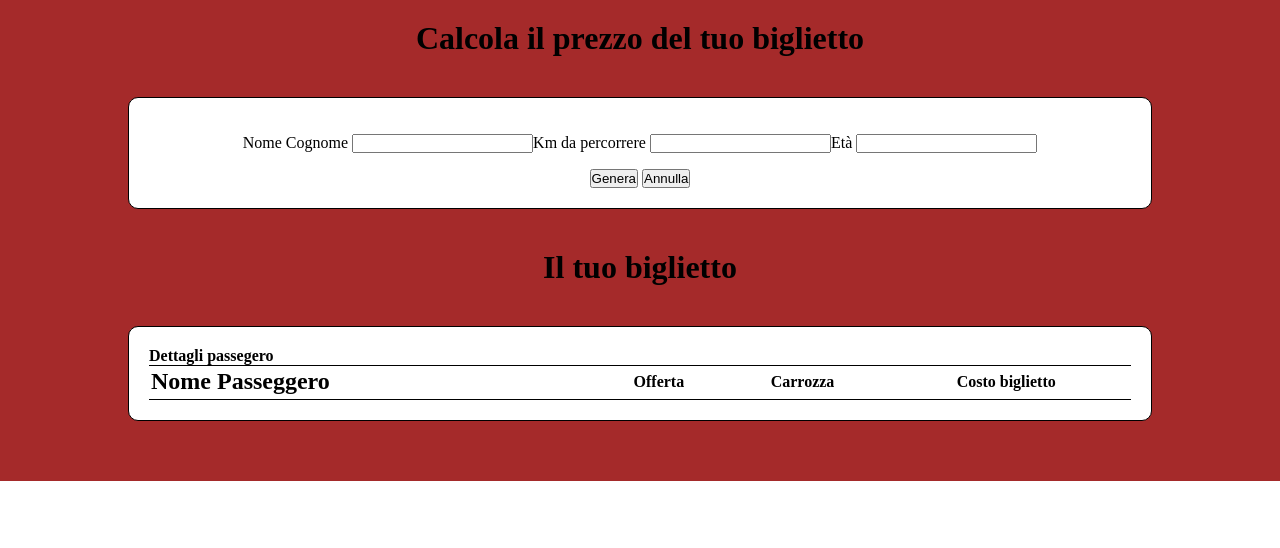
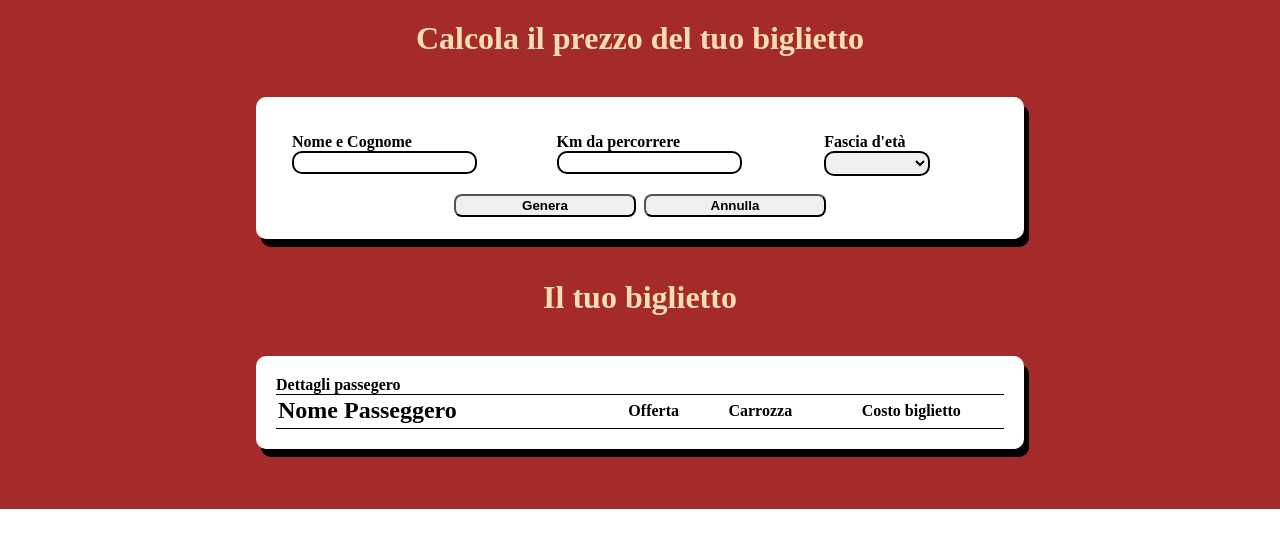
Before and after one commit to Robertarezza/js-biglietto-treno-form, a plain HTML site: page index.html in a window 1280 px wide. Drawn offline with Linux system fonts and the light colour scheme.

Commit message:
fix: section age file js

```diff
--- a/css/style.css
+++ b/css/style.css
@@ -14,13 +14,15 @@
 h1{
  text-align: center;
     padding: 20px 0;
+    color: wheat;
 }
 
 .cont{
     background-color: white;
     width: 80%;
+    max-width: 60%;
     margin: 20px auto;
-    border: 1px solid black;
+    box-shadow: 5px 8px;
     padding: 20px;
     border-radius: 10px;
 }
@@ -33,7 +35,30 @@ h1{
 
 .input{
     text-align: center;
+
 }
+
+
+.input>button{
+    margin: 2px;
+    padding: 2px;
+    width: 25%;
+    font-weight: 700;
+    border-radius: 8px;
+}
+input{
+
+    padding: 2px;
+    border: 2px solid black;
+    border-radius: 10px;
+}
+
+select{
+    padding: 2px;
+    border-radius: 10px;
+    border: 2px solid black;
+}
+
 table{
     width: 100%;
     border-top: 1px solid black;
--- a/index.html
+++ b/index.html
@@ -15,18 +15,23 @@
         <div class="cont">
             <div class="container_input">
             <div>
-                <label for="username">Nome Cognome</label>
+                <label for="username"><strong>Nome e Cognome</strong></label>
                 <input type="text" id="username">
             </div>
 
             <div>
-                <label for="user-km">Km da percorrere</label>
+                <label for="user-km"><strong>Km da percorrere</strong></label>
                 <input type="number" id="user-km">
             </div>
 
             <div>
-                <label for="age">Età</label>
-                <input type="number" id="age">
+                <strong>Fascia d'età</strong>
+                <select name="age" id="age">
+                    <option></option>
+                    <option value="minorenne">Minorenne</option>
+                    <option value="maggiorenne">Maggiorenne</option>
+                    <option value="over65">Over65</option>
+                </select>
             </div>
         </div>
             <div class="input">
--- a/js/script.js
+++ b/js/script.js
@@ -30,7 +30,7 @@ console.log(ageInputElem);
 const ageValue= parseInt(ageInputElem.value);  // number
 console.log(ageValue, typeof ageValue);
 
-if (isNaN(kmValue) === false && isNaN(ageValue) === false && kmValue > 0 && ageValue > 0) {
+if (isNaN(kmValue) === false  && kmValue > 0 ) {
 
 //calcolo prezzo biglietto per km
 const ticketPrice = kmValue * 0.21; // number
@@ -38,10 +38,10 @@ console.log(ticketPrice);
 
 let discount = 0;
 
-if (ageValue < 18) {
+if (ageValue === "minorenne") {
   discount = 20;
   document.getElementById("ticket_price").innerHTML = "Biglietto scontato 20%";
-} else if (ageValue > 65) {
+} else if (ageValue === "over65") {
   discount = 40;
   document.getElementById("ticket_price").innerHTML = "Biglietto scontato 40%";
 }else {
@@ -63,7 +63,7 @@ console.log(number, typeof number);
 //stampa
 document.getElementById("carriage").innerHTML = number;
 document.getElementById("name").innerHTML = nameValue;
-document.getElementById("ticket").innerHTML = finalTicketPrice.toFixed(2);
+document.getElementById("ticket").innerHTML = finalTicketPrice.toFixed(2) + " €";
 } else{
     alert("dati errati")
 }
```
